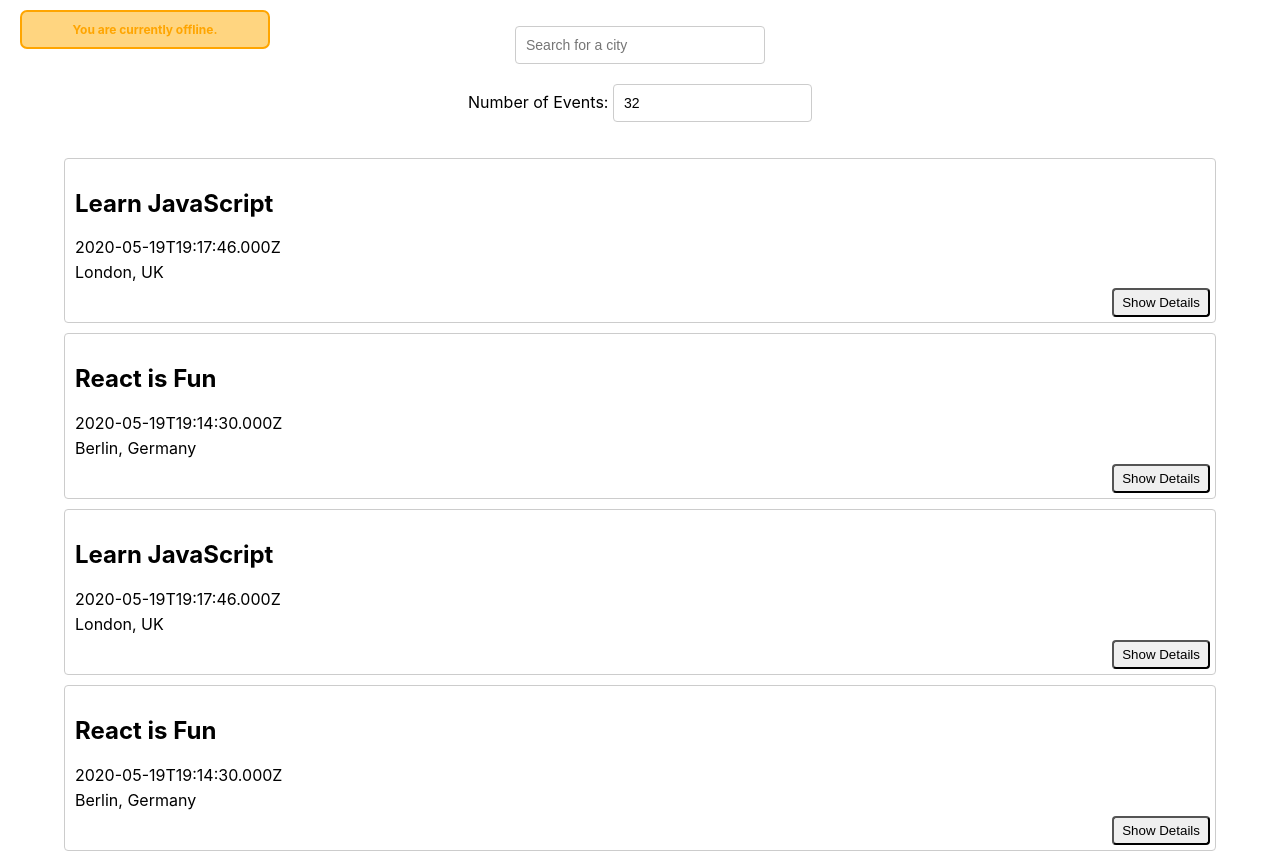
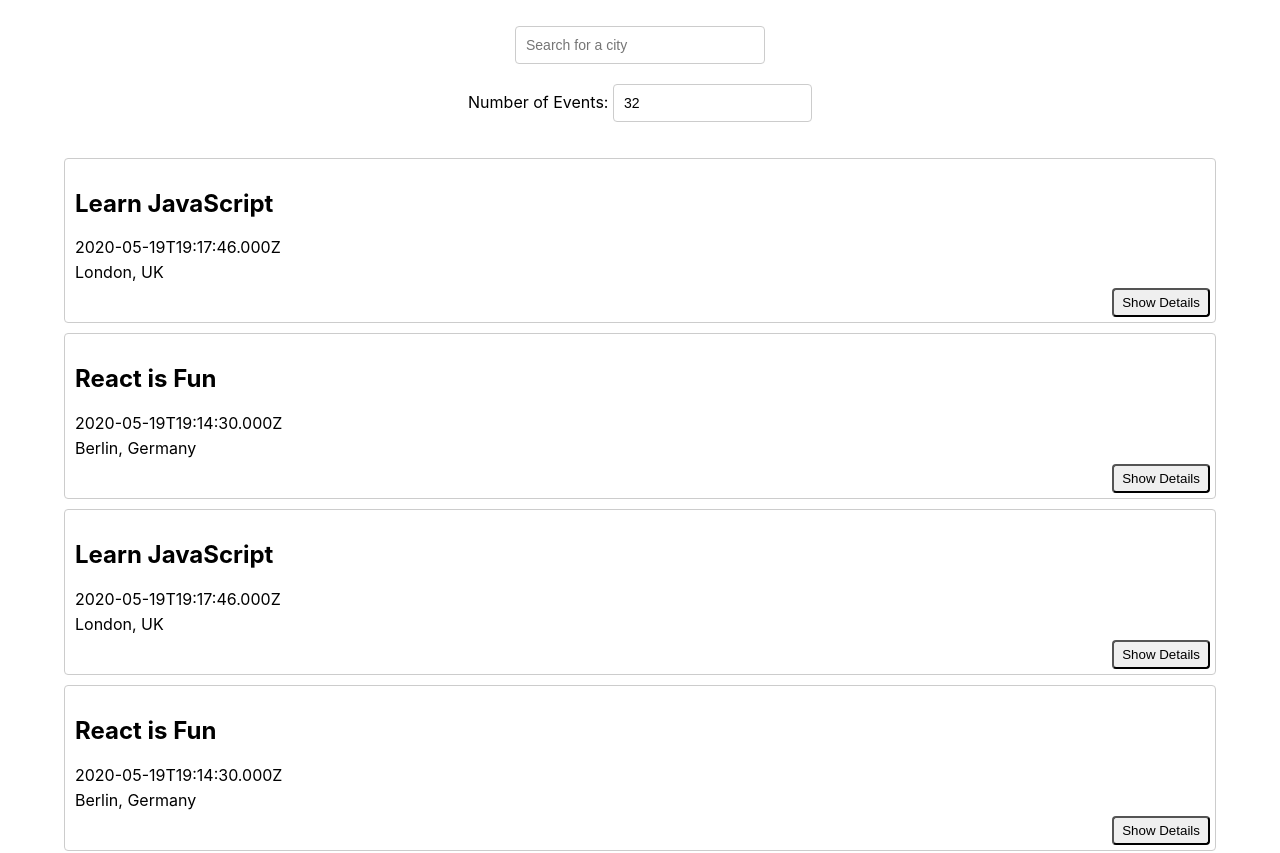
Before and after one commit to oejennings/meet, a React (Create React App) app: page / in a window 1280 px wide. Shown: the top 853 px of the page. Built offline with nearby package versions, Linux system fonts and the light colour scheme; what atatus-spa would draw is missing.

Commit message:
fixed typo

```diff
--- a/src/App.js
+++ b/src/App.js
@@ -19,7 +19,7 @@ const App = () => {
   const [warningAlert, setWarningAlert] = useState("");
 
   useEffect(() => {
-    if (navigator.online) {
+    if (navigator.onLine) {
       setWarningAlert("");
     } else {
       setWarningAlert("You are currently offline.")
```
